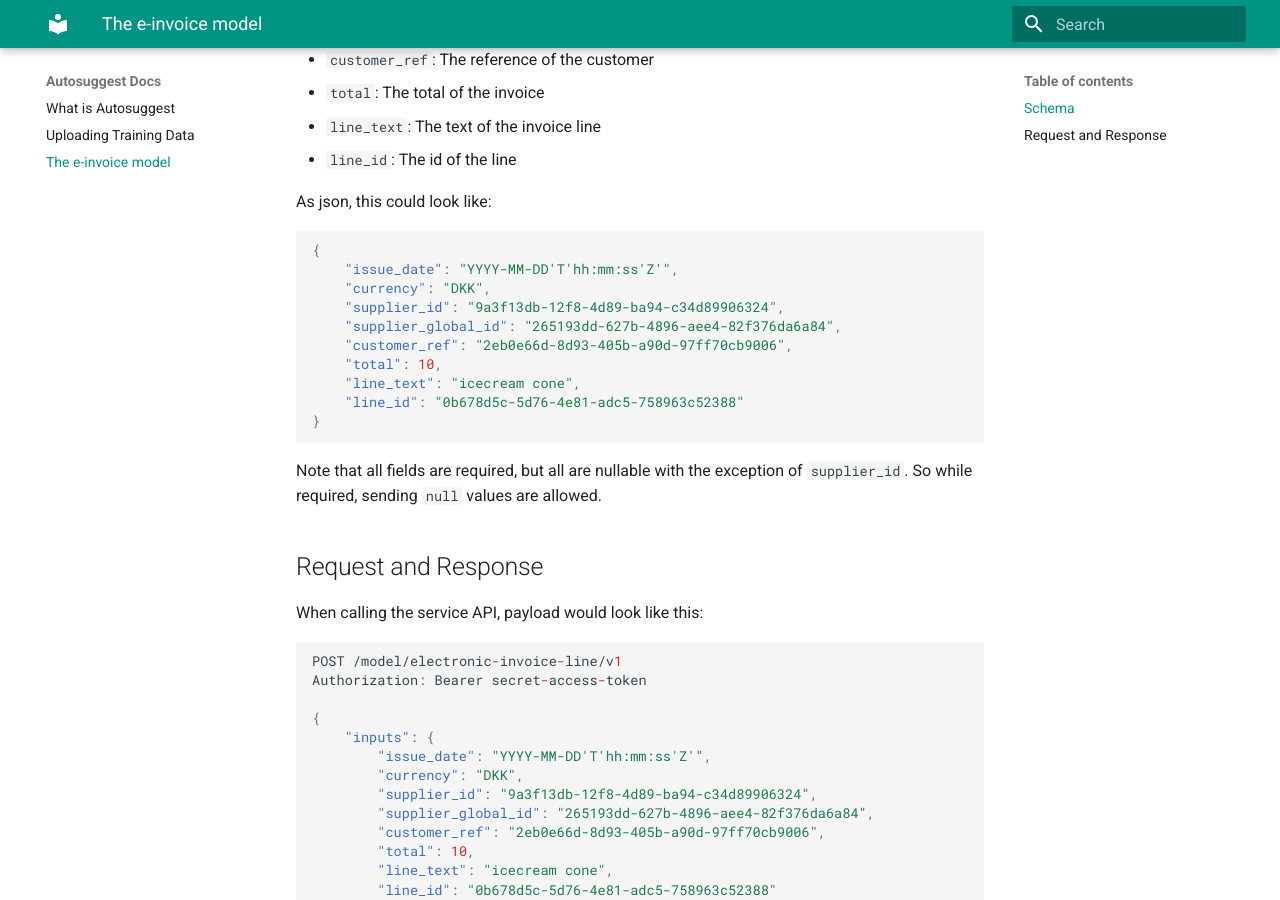
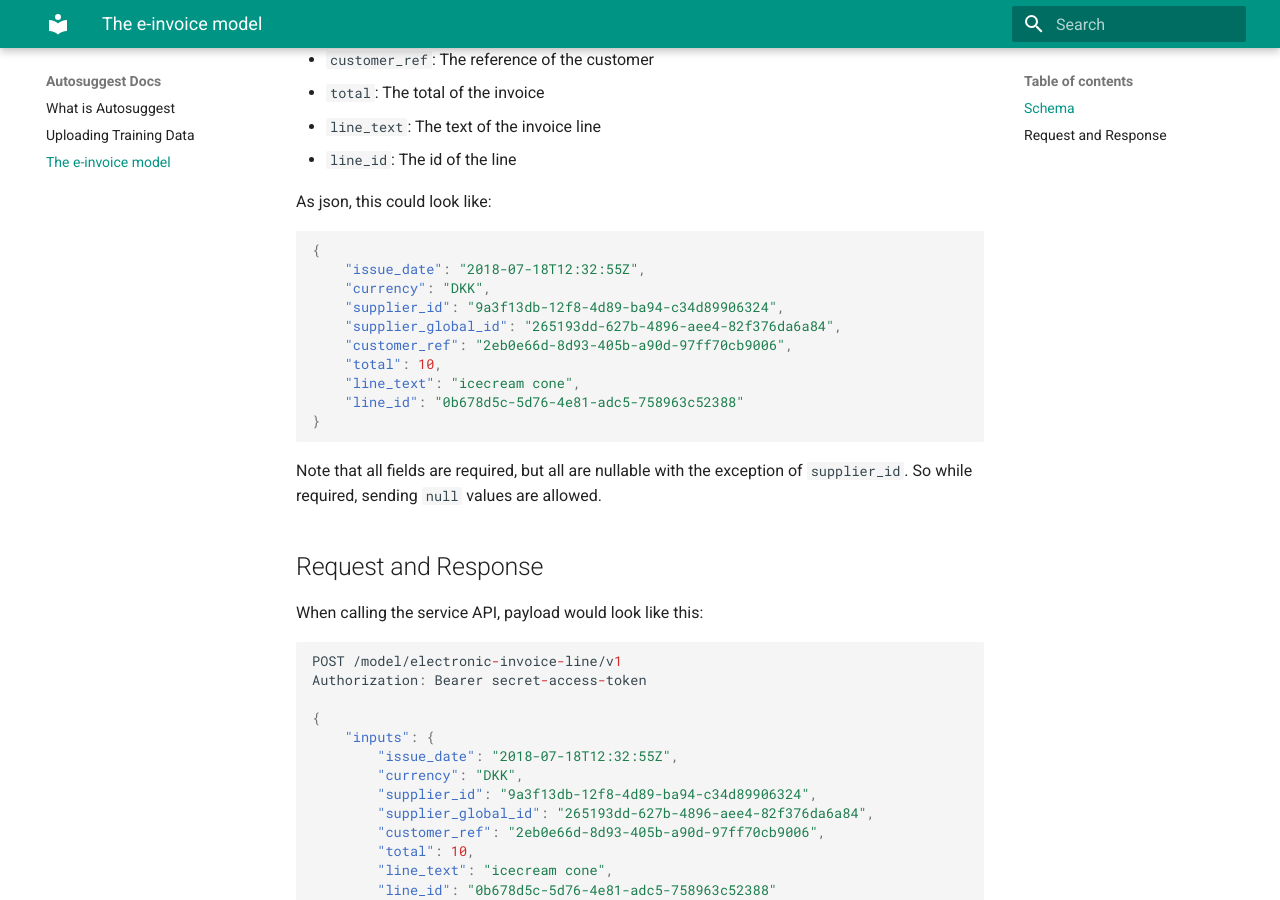
Before and after one commit to e-conomic/vml-docs, an MkDocs documentation site: the page built from docs/einvoice_model.md, in a window 1280 px wide and 900 px high, scrolled down 360 px. Built offline with MkDocs 1.6.1 and Material for MkDocs 9.7.7, drawn with Linux system fonts in a browser that asks for light colours; old or Windows-style settings are respelled for this version of MkDocs.

Commit message:
Concrete issue_date in examples

````diff
--- a/docs/einvoice_model.md
+++ b/docs/einvoice_model.md
@@ -21,7 +21,7 @@ As json, this could look like:
 
 ```json
 {
-    "issue_date": "YYYY-MM-DD'T'hh:mm:ss'Z'",
+    "issue_date": "2018-07-18T12:32:55Z",
     "currency": "DKK",
     "supplier_id": "9a3f13db-12f8-4d89-ba94-c34d89906324",
     "supplier_global_id": "265193dd-627b-4896-aee4-82f376da6a84",
@@ -45,7 +45,7 @@ Authorization: Bearer secret-access-token
 
 {
     "inputs": {
-        "issue_date": "YYYY-MM-DD'T'hh:mm:ss'Z'",
+        "issue_date": "2018-07-18T12:32:55Z",
         "currency": "DKK",
         "supplier_id": "9a3f13db-12f8-4d89-ba94-c34d89906324",
         "supplier_global_id": "265193dd-627b-4896-aee4-82f376da6a84",
````
